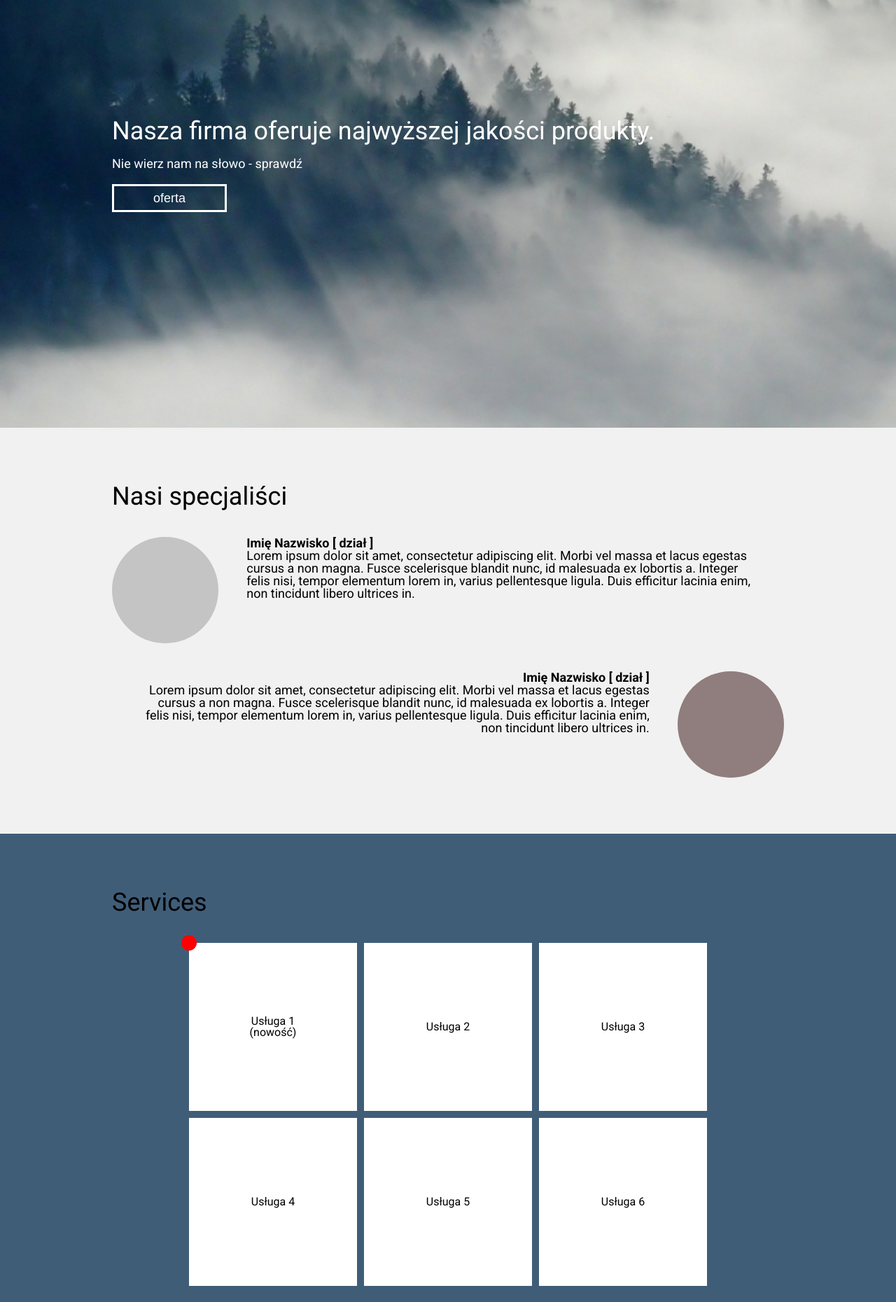
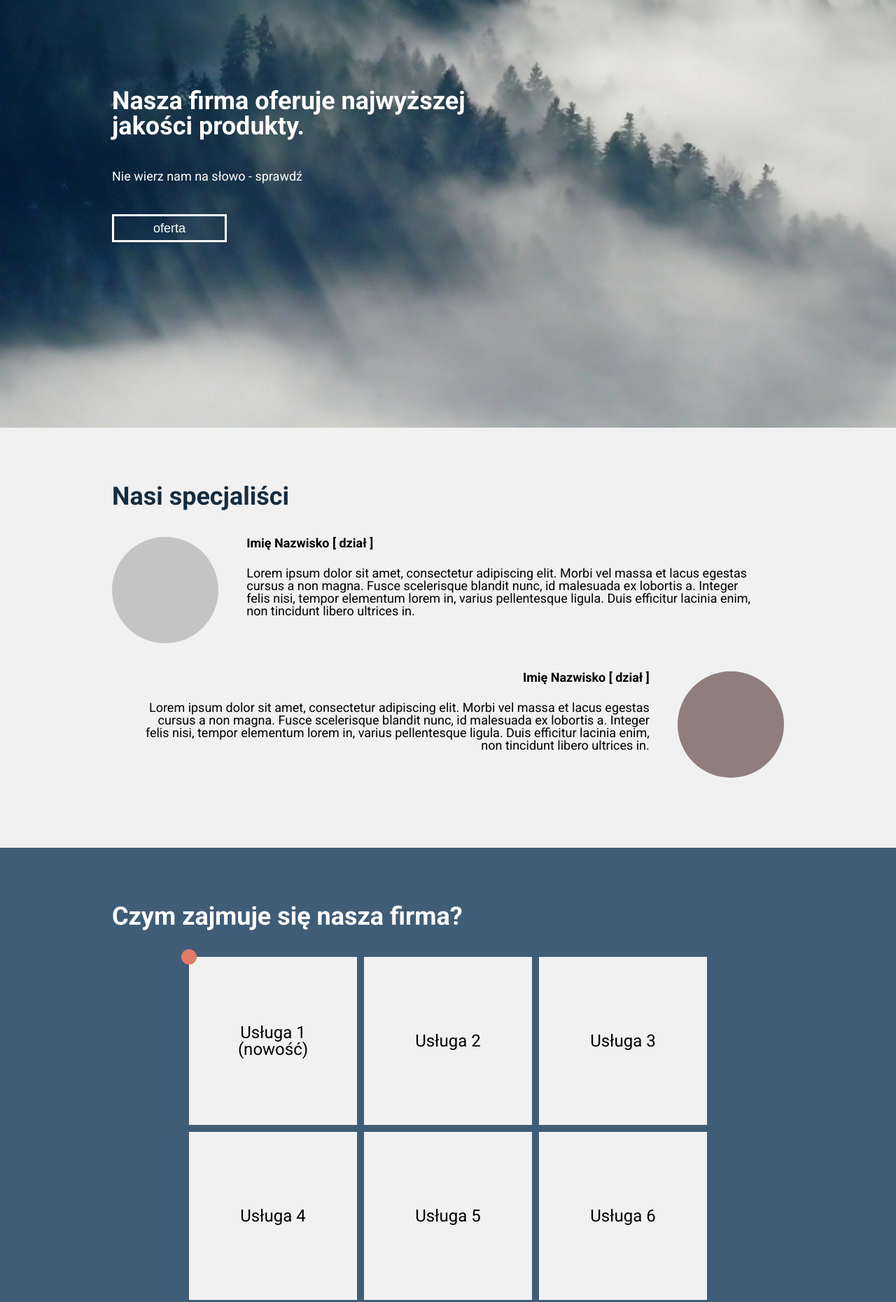
Before and after one commit to JustSylwia/projekt-html-1, a plain HTML site: page index.html in a window 1280 px wide. Shown: the part 189-2049 px from the top of the page at 70% size. Drawn offline with nearby package versions, Linux system fonts and the light colour scheme.

Commit message:
make design changes

```diff
--- a/css/main.css
+++ b/css/main.css
@@ -69,9 +69,12 @@ body {
 }
 .header-h1 {
   font-size: 36px;
+  font-weight: bold;
 }
 .header-h2 {
   font-size: 18px;
+  padding-top: 25px;
+  padding-bottom: 25px;
 }
 a.header-btn {
   width: 164px;
@@ -97,10 +100,12 @@ a.header-btn {
 .about {
   display: flex;
   flex-direction: column;
-  padding: 80px 0;
+  padding: 80px 0 100px 0;
 }
 .about-h2 {
   font-size: 36px;
+  font-weight: bold;
+  color: #152d41;
   margin-bottom: 40px;
 }
 .about-employee {
@@ -134,6 +139,7 @@ a.header-btn {
 }
 .about-employee-text-h3 {
   font-weight: bold;
+  padding-bottom: 25px;
 }
 
 /* SERVICES */
@@ -143,6 +149,8 @@ a.header-btn {
 .services-h2 {
   font-size: 36px;
   margin-bottom: 40px;
+  font-weight: bold;
+  color: #fff;
 }
 .services-boxes {
   display: flex;
@@ -152,9 +160,10 @@ a.header-btn {
   margin: 0 auto;
 }
 .services-boxes li {
+  font-size: 24px;
   width: 240px;
   aspect-ratio: 1/1;
-  background-color: #fff;
+  background-color: #f1f1f1;
   transition: all 0.5s;
   display: flex;
   justify-content: center;
@@ -171,7 +180,7 @@ a.header-btn {
   position: absolute;
   top: -11px;
   left: -11px;
-  background-color: red;
+  background-color: #e07a64;
   border-radius: 100%;
 }
 .services-box-new {
@@ -187,6 +196,9 @@ a.header-btn {
   justify-content: space-around;
   align-items: center;
 }
+.footer-h1 {
+  text-align: left;
+}
 
 .footer-social {
   display: flex;
--- a/index.html
+++ b/index.html
@@ -44,7 +44,8 @@
     <div class="section-wrapper bg-background">
       <header class="header">
         <h1 class="header-h1">
-          Nasza firma oferuje najwyższej jakości produkty.
+          Nasza firma oferuje najwyższej<br />
+          jakości produkty.
         </h1>
         <h2 class="header-h2">Nie wierz nam na słowo - sprawdź</h2>
         <a href="#services" class="header-btn">
@@ -90,7 +91,7 @@
     <!-- SERVICES -->
     <div class="section-wrapper bg-blue">
       <section class="services" id="services">
-        <h2 class="services-h2">Services</h2>
+        <h2 class="services-h2">Czym zajmuje się nasza firma?</h2>
         <ul class="services-boxes">
           <li>
             <span class="services-box-reddot"></span>
@@ -108,7 +109,9 @@
     <!-- FOOTER -->
     <div class="section-wrapper bg-gray">
       <footer class="footer">
-        <div>Nazwa firmy - wszelkie prawa zastrzeżone, 2019</div>
+        <div class="footer-h1">
+          Nazwa firmy - wszelkie prawa zastrzeżone, 2019
+        </div>
         <div>
           <ul class="footer-social">
             <li><i class="fa-brands fa-instagram"></i></li>
```
